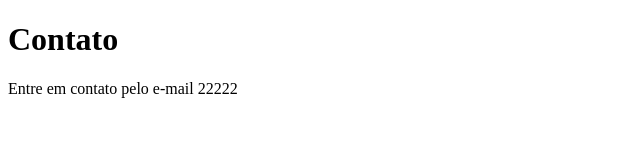
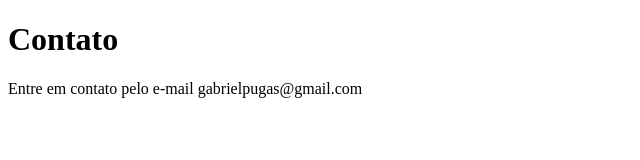
Before and after one commit to gabrielpugas/AluraGitHub, a plain HTML site: page contato.html in a window 1280 px wide. Shown: the whole page, without its empty margins (0-640 px from the left). Drawn offline with Linux system fonts and the light colour scheme.

Commit message:
Adicionando e-mail

```diff
--- a/contato.html
+++ b/contato.html
@@ -8,6 +8,6 @@
 </head>
 <body>
     <h1>Contato</h1>
-    <p>Entre em contato pelo e-mail 22222</p>
+    <p>Entre em contato pelo e-mail gabrielpugas@gmail.com</p>
 </body>
 </html>
```
